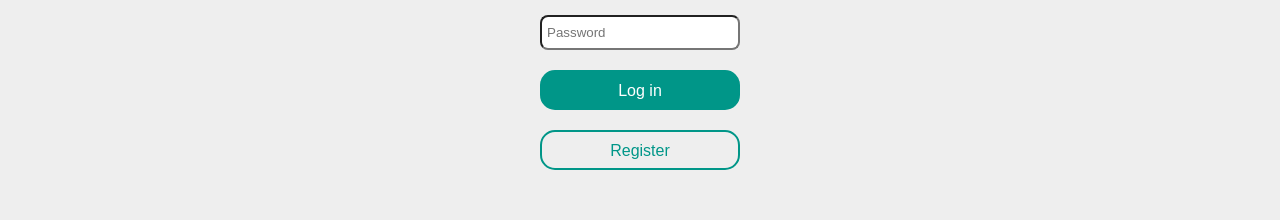
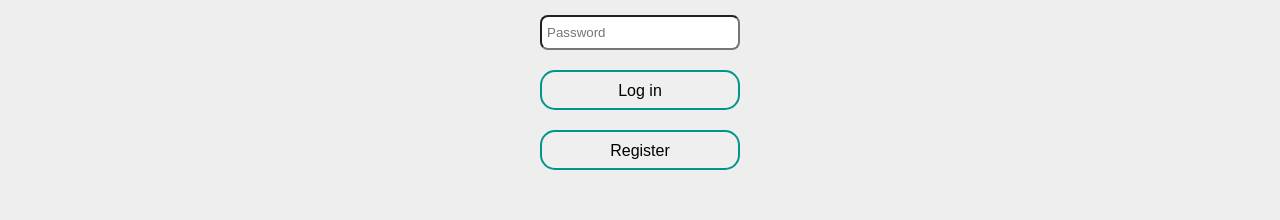
Before and after one commit to FilipGaik/my-read-books, a React (Create React App) app: page / in a window 1280 px wide. Shown: the part 428-648 px from the top of the page. Built offline with nearby package versions, Linux system fonts and the light colour scheme.

Commit message:
Update styles.css changed ids to classes

```diff
--- a/public/styles.css
+++ b/public/styles.css
@@ -76,22 +76,22 @@ footer p {
   font-size: 16px;
 }
 
-#login {
+.login {
   background-color: #009688;
   color: #fff;
 }
 
-#login:hover {
+.login:hover {
   background-color: #eee;
   color: #009688;
 }
 
-#register {
+.register {
   background-color: #eee;
   color: #009688;
 }
 
-#register:hover {
+.register:hover {
   background-color: #009688;
   color: #fff;
 }
```
